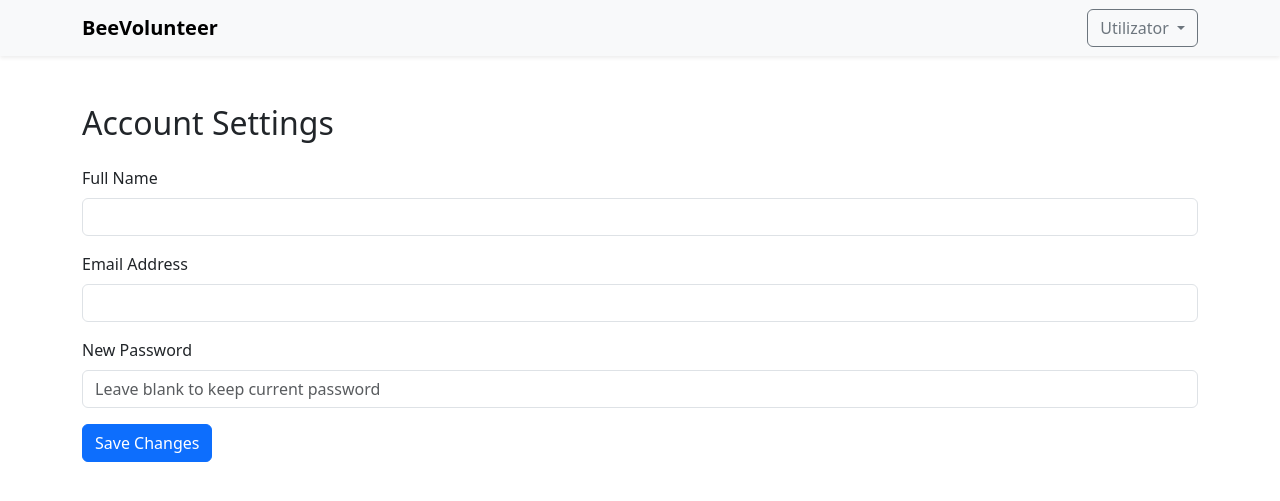
After one commit to ld4an/BeeVoluunteer, a Django app: page /settings/ in a window 1280 px wide. The commit adds this page. Shown: the top 501 px of the page. Run offline with Django 5.2, Linux system fonts and the light colour scheme.

Commit message:
am facut setarile contului

```diff
--- /dev/null
+++ b/BeeVoluunteer/BeeVoluunteer-Dragos/BeeVolunteer/pages/templates/pages/account.html
@@ -0,0 +1,67 @@
+<!DOCTYPE html>
+<html lang="en">
+<head>
+    <meta charset="UTF-8">
+    <title>Account Settings | BeeVolunteer</title>
+    <link href="https://cdn.jsdelivr.net/npm/bootstrap@5.3.0/dist/css/bootstrap.min.css" rel="stylesheet">
+    <script src="https://cdn.jsdelivr.net/npm/bootstrap@5.3.0/dist/js/bootstrap.bundle.min.js"></script>
+</head>
+<body>
+
+<!-- Navbar -->
+<nav class="navbar navbar-expand-lg navbar-light bg-light shadow-sm">
+    <div class="container">
+        <a class="navbar-brand fw-bold" href="/homepage">BeeVolunteer</a>
+        <div class="dropdown ms-auto">
+            <button class="btn btn-outline-secondary dropdown-toggle" type="button" data-bs-toggle="dropdown" aria-expanded="false">
+                {{ user_name|default:"User" }}
+            </button>
+            <ul class="dropdown-menu dropdown-menu-end">
+                <li><a class="dropdown-item active" href="/settings/">Account Settings</a></li>
+                <li><a class="dropdown-item" href="/my-announcements/">My Announcements</a></li>
+                <li><hr class="dropdown-divider"></li>
+                <li><a class="dropdown-item text-danger" href="/logout/">Sign out</a></li>
+            </ul>
+        </div>
+    </div>
+</nav>
+
+<!-- Main content -->
+<div class="container mt-5">
+
+    <h2 class="mb-4">Account Settings</h2>
+
+    <!-- Django Messages -->
+    {% if messages %}
+        {% for message in messages %}
+            <div class="alert alert-{{ message.tags }} alert-dismissible fade show" role="alert">
+                {{ message }}
+                <button type="button" class="btn-close" data-bs-dismiss="alert" aria-label="Close"></button>
+            </div>
+        {% endfor %}
+    {% endif %}
+
+    <form action="/settings/update/" method="post">
+        {% csrf_token %}
+
+        <div class="mb-3">
+            <label for="username" class="form-label">Full Name</label>
+            <input type="text" class="form-control" id="username" name="username" value="{{ user.first_name }} {{ user.last_name }}">
+        </div>
+
+        <div class="mb-3">
+            <label for="email" class="form-label">Email Address</label>
+            <input type="email" class="form-control" id="email" name="email" value="{{ user.email }}">
+        </div>
+
+        <div class="mb-3">
+            <label for="password" class="form-label">New Password</label>
+            <input type="password" class="form-control" id="password" name="password" placeholder="Leave blank to keep current password">
+        </div>
+
+        <button type="submit" class="btn btn-primary">Save Changes</button>
+    </form>
+</div>
+
+</body>
+</html>
--- a/BeeVoluunteer/BeeVoluunteer-Dragos/BeeVolunteer/pages/urls.py
+++ b/BeeVoluunteer/BeeVoluunteer-Dragos/BeeVolunteer/pages/urls.py
@@ -10,7 +10,8 @@ urlpatterns = [
     path('reset-password', password_reset, name='password_reset'),
     path('homepage', homepage_view, name='homepage'),
 
-    path('settings', account_view, name='settings'),
+    path('settings/', account_view, name='settings'),
+    path('settings/update/', views.update_settings, name='update_settings'),
     path('my-announcements', announcements_view, name='announcements'),
     path('logout/', logout_view, name='logout'),
 
--- a/BeeVoluunteer/BeeVoluunteer-Dragos/BeeVolunteer/pages/views.py
+++ b/BeeVoluunteer/BeeVoluunteer-Dragos/BeeVolunteer/pages/views.py
@@ -108,7 +108,58 @@ def homepage_view(request):
 
 
 def account_view(request):
-    return render(request, 'pages/account.html')
+    user_id = request.session.get('user_id')
+    user_name = "Utilizator"
+    user = None
+
+    if user_id:
+        try:
+            user = User.objects.get(id=user_id)
+            user_name = f"{user.first_name} {user.last_name}"
+        except User.DoesNotExist:
+            pass
+
+    return render(request, 'pages/account.html', {
+        'user_name': user_name,
+        'user': user,
+    })
+
+def update_settings(request):
+    if request.method == 'POST':
+        user_id = request.session.get('user_id')
+
+        if not user_id:
+            messages.error(request, "You must be logged in to update your settings.")
+            return redirect('login')
+
+        try:
+            user = User.objects.get(id=user_id)
+        except User.DoesNotExist:
+            messages.error(request, "User not found.")
+            return redirect('login')
+
+        # Get data from the form
+        full_name = request.POST.get('username', '')
+        email = request.POST.get('email', '')
+        password = request.POST.get('password', '')
+
+        # Split full name into first and last
+        name_parts = full_name.strip().split(' ', 1)
+        user.first_name = name_parts[0]
+        user.last_name = name_parts[1] if len(name_parts) > 1 else ''
+
+        user.email = email
+
+        if password:
+            user.password = make_password(password)
+
+        user.save()
+        messages.success(request, "Account settings updated successfully.")
+        return redirect('settings')
+
+    messages.error(request, "Invalid request method.")
+    return redirect('settings')
+
 
 def announcements_view(request):
     return render(request,'pages/my_announcements.html')
```
Also changed, not shown: BeeVoluunteer/BeeVoluunteer-Dragos/BeeVolunteer/pages/templates/pages/settings.html (+48 -2 lines).
